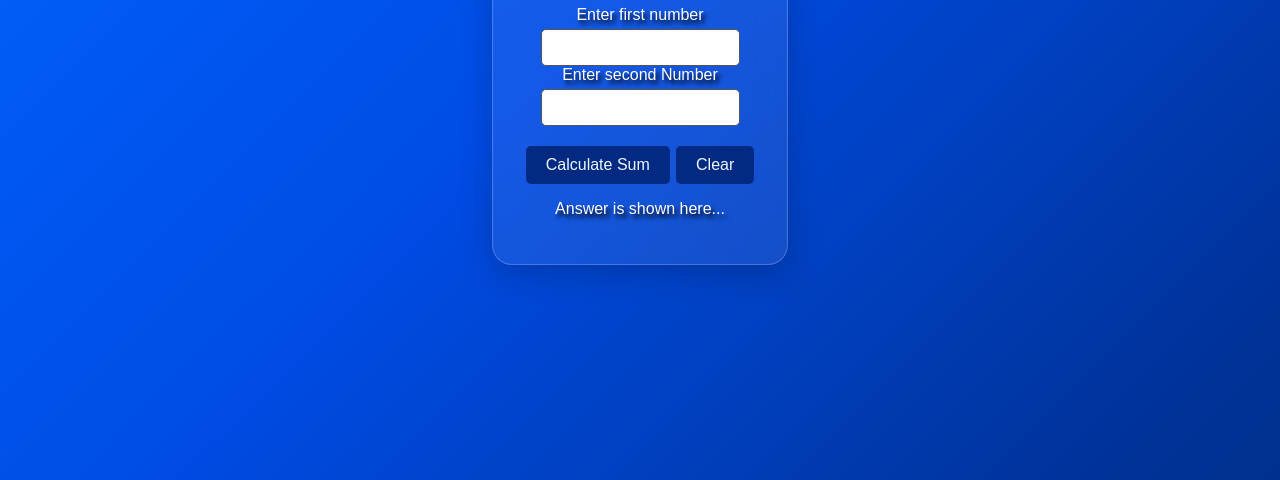
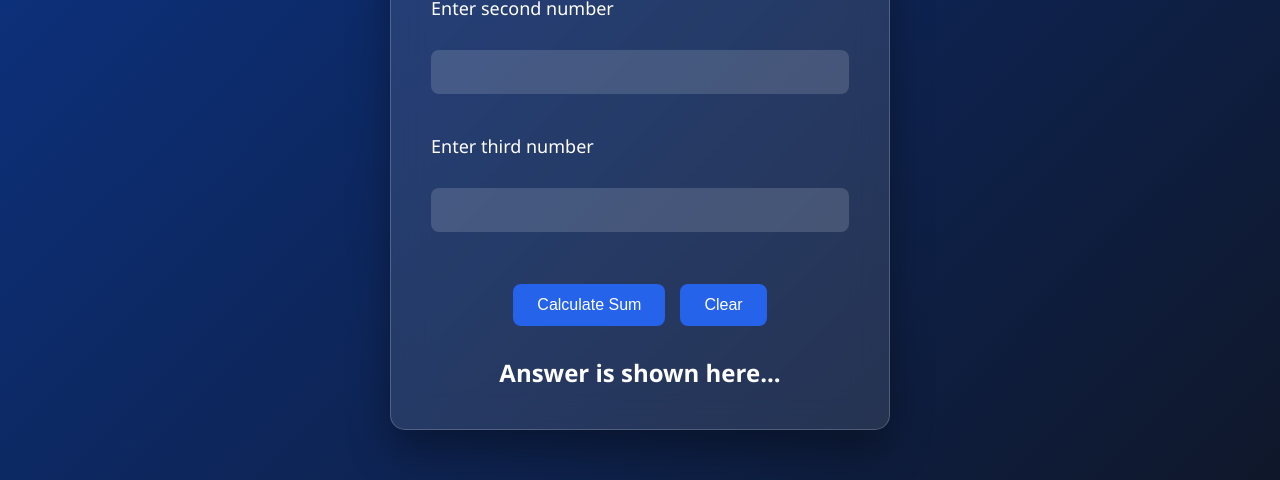
Before and after one commit to rexgeraldez/calculator_js, a plain HTML site: page index.html in a window 1280 px wide. Shown: the part 320-800 px from the top of the page. Drawn offline with Linux system fonts and the light colour scheme.

Commit message:
added 3rd number

```diff
--- a/css/style.css
+++ b/css/style.css
@@ -1,115 +1,122 @@
-body{
-    font-family: Arial, Helvetica, sans-serif;
-    display: flex;
-    justify-content: center;
-    align-items: center;
-    height: 100vh;
-    margin: 0;
-    overflow: hidden;
-
-    background: linear-gradient(
-        -45deg,
-        rgb(2, 6, 23),      /* Almost black blue */
-        rgb(7, 15, 43),     /* Midnight blue */
-        rgb(15, 23, 42),    /* Dark navy */
-        rgb(30, 41, 59),    /* Slate blue */
-        rgb(0, 34, 102),    /* Deep blue */
-        rgb(0, 51, 153),    /* Royal blue */
-        rgb(0, 76, 230),    /* Bright blue */
-        rgb(0, 102, 255),   /* Electric blue */
-        rgb(0, 76, 230),    /* Bright blue */
-        rgb(0, 51, 153),    /* Royal blue */
-        rgb(0, 34, 102),    /* Deep blue */
-        rgb(15, 23, 42),    /* Dark navy */
-        rgb(7, 15, 43),     /* Midnight blue */
-        rgb(2, 6, 23)       /* Almost black blue */
-    );
-
-    background-size: 600% 600%;
-    animation: blueGradient 8s ease infinite;
+*{
+    margin:0;
+    padding:0;
+    box-sizing:border-box;
 }
 
-@keyframes blueGradient{
+body{
+    font-family:Segoe UI, Arial, sans-serif;
+
+    display:flex;
+    justify-content:center;
+    align-items:center;
+
+    min-height:100vh;
+
+    background:linear-gradient(-45deg,#020617,#0f172a,#0b3ea8,#2563eb);
+    background-size:400% 400%;
+    animation:gradient 8s ease infinite;
+}
+
+@keyframes gradient{
     0%{
-        background-position: 0% 50%;
-    }
-    25%{
-        background-position: 50% 100%;
+        background-position:0% 50%;
     }
     50%{
-        background-position: 100% 50%;
-    }
-    75%{
-        background-position: 50% 0%;
+        background-position:100% 50%;
     }
     100%{
-        background-position: 0% 50%;
+        background-position:0% 50%;
     }
 }
 
-@keyframes blueGradient {
-    0%{
-        background-position: 0% 50%;
-    }
-    50%{
-        background-position: 100% 50%;
-    }
-    100%{
-        background-position: 0% 50%;
-    }
+.wrapper{
+    width:500px;
+    min-height:580px;
+
+    display:flex;
+    flex-direction:column;
+    justify-content:center;
+    align-items:center;
+
+    padding:40px;
+
+    background:rgba(255,255,255,.10);
+    backdrop-filter:blur(18px);
+
+    border-radius:15px;
+    border:1px solid rgba(255,255,255,.20);
+
+    box-shadow:0 20px 40px rgba(0,0,0,.35);
 }
-.wrapper{
-    background: rgba(255, 255, 255, 0.08);
-    backdrop-filter: blur(15px);
-    -webkit-backdrop-filter: blur(15px);
 
-    padding: 30px;
-    border-radius: 20px;
+h1{
+    color:white;
+    margin-bottom:30px;
+    font-size:42px;
+}
 
-    border: 1px solid rgba(255, 255, 255, 0.2);
+.put_in{
+    width:100%;
+}
 
-    box-shadow:
-        0 8px 32px rgba(0, 0, 0, 0.2),
-        inset 0 1px 1px rgba(255, 255, 255, 0.2);
+label{
+    color:white;
+    display:block;
+    margin-bottom:8px;
+    margin-top:18px;
+    font-size:18px;
+}
 
-    text-align: center;
+input{
+    width:100%;
+    padding:13px;
+
+    border:none;
+    border-radius:8px;
+
+    background:rgba(255,255,255,.15);
+    color:white;
+    font-size:16px;
+    outline:none;
 }
-label{
-    display: block;
-    margin-bottom: 5px;
-    color: 555;
+
+input:focus{
+    border:1px solid #60a5fa;
+    box-shadow:0 0 10px rgba(96,165,250,.5);
 }
-.put-in{
-    margin-bottom: 15px;
+
+.btn{
+    display:flex;
+    justify-content:center;
+    gap:15px;
+    margin-top:30px;
 }
-input[type="text"]{
-    width: calc(100%-22px);
-    border: 1px solid #555;
-    padding: 10px;
-    border-radius: 5px;
+
+button{
+    padding:12px 24px;
+
+    border:none;
+    border-radius:8px;
+
+    background:#2563eb;
+    color:white;
+
+    cursor:pointer;
+    font-size:16px;
+
+    transition:.3s;
 }
-.btn{
-    display: flex;
-    justify-content: space-around;
-    margin-top: 20px;
+
+button:hover{
+    background:#1d4ed8;
+    transform:translateY(-2px);
 }
-button{
-    padding: 10px 20px;
-    border: none;
-    background-color: rgb(2, 42, 131);
-    color: aliceblue;
-    border-radius: 5px;
-    font-size: 16px;
+
+#ans{
+    margin-top:30px;
+    color:white;
+    text-align:center;
+    font-size:24px;
+    font-weight:bold;
 }
-h1{
-    color: white;
-    text-shadow: 3px 4px 4px black;
-}
-p{
-    color: white;
-    text-shadow: 3px 4px 4px black;
-}
-label{
-    color: white;
-    text-shadow: 3px 4px 4px black;
-}
--- a/index.html
+++ b/index.html
@@ -10,17 +10,29 @@
 
     <div class="wrapper">
 
-    <div class="put in">
+        <div class="put_in">
             <h1>Sum Calculator</h1>
 
-        <label>Enter first number</label>
+            <div>
+                <label>Enter first number</label><br>
                 <input type="text" id="num1">
             </div>
 
+            <br>
+
             <div>
-        <label>Enter second Number</label>
+                <label>Enter second number</label><br>
                 <input type="text" id="num2">
             </div>
+
+            <br>
+
+            <div>
+                <label>Enter third number</label><br>
+                <input type="text" id="num3">
+            </div>
+
+            <br>
 
             <div class="btn">
                 <button onclick="calc()">Calculate Sum</button>
@@ -31,6 +43,8 @@
 
         </div>
 
+    </div>
+
     <script src="javascripts/scripts.js"></script>
 
 </body>
--- a/javascripts/scripts.js
+++ b/javascripts/scripts.js
@@ -1,20 +1,23 @@
-function calc(){
+function calc() {
 
-    const num1 = document.getElementById('num1').value;
-    const num2 = document.getElementById('num2').value;
+    const num1 = document.getElementById("num1").value;
+    const num2 = document.getElementById("num2").value;
+    const num3 = document.getElementById("num3").value;
 
-    const number1 = parseFloat(num1);
-    const number2 = parseFloat(num2);
+    const number1 = parseFloat(num1) || 0;
+    const number2 = parseFloat(num2) || 0;
+    const number3 = parseFloat(num3) || 0;
 
-    const sum = number1 + number2;
+    const sum = number1 + number2 + number3;
 
     document.getElementById("ans").textContent = "Answer: " + sum;
 }
 
-function clearFields(){
+function clearFields() {
 
     document.getElementById("num1").value = "";
     document.getElementById("num2").value = "";
+    document.getElementById("num3").value = "";
 
     document.getElementById("ans").textContent = "Answer is shown here...";
 }
```
Lines whose indentation alone changed are shown as unchanged.
